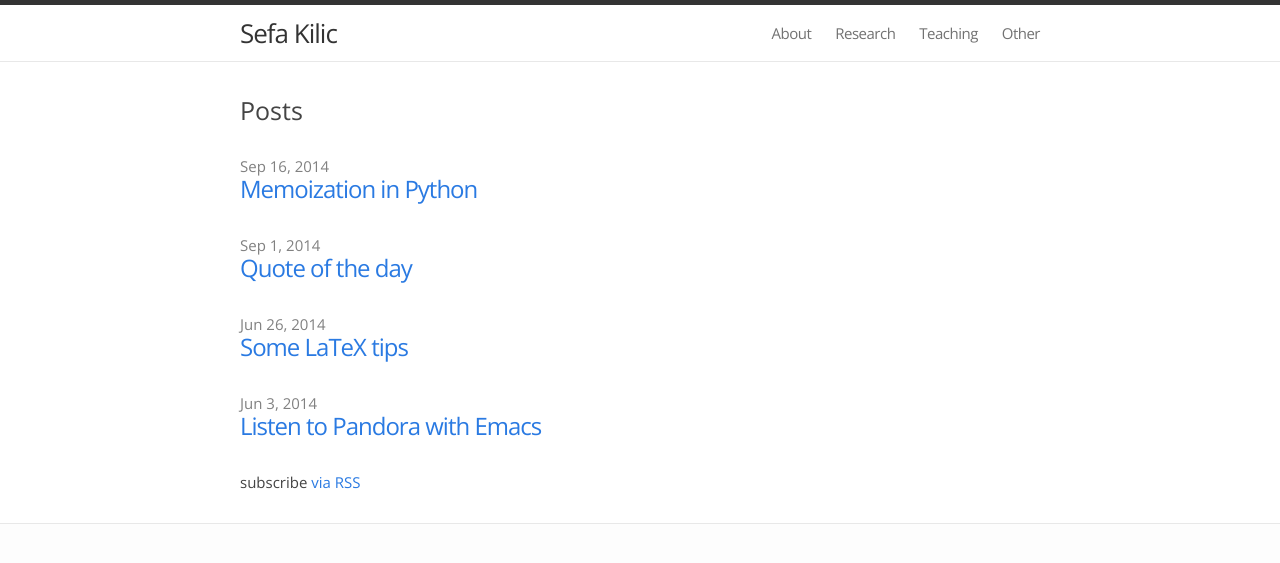
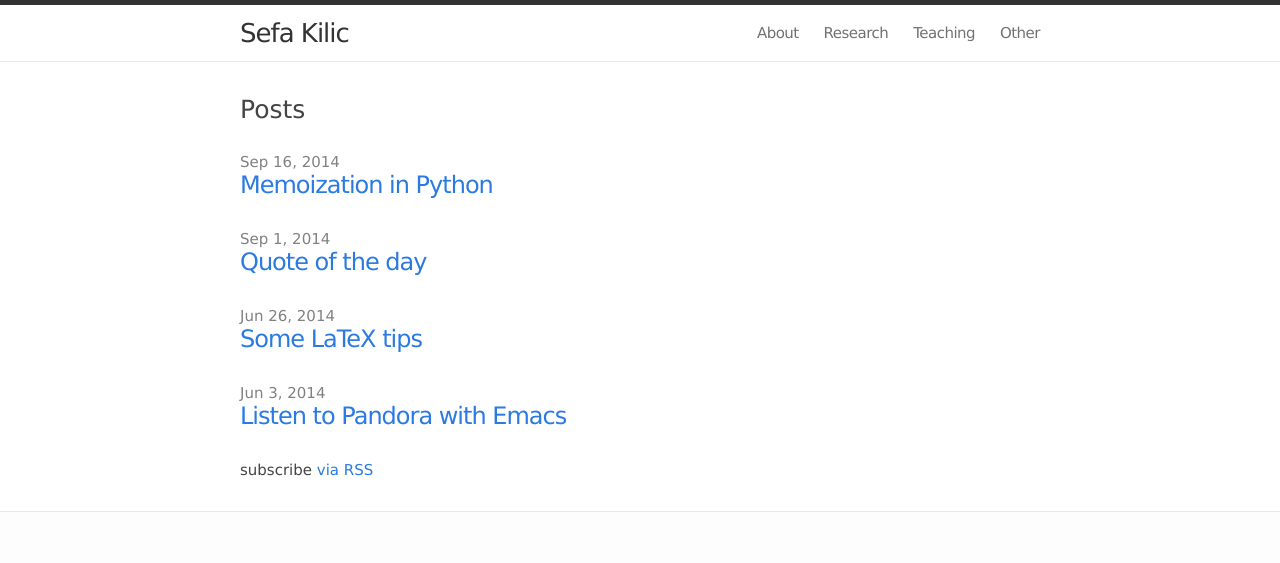
Before and after one commit to sefakilic/sefakilic.github.io, a Jekyll site: the page built from index.html, in a window 1280 px wide. Shown: the top 563 px of the page. Built offline with Jekyll 4.4.1, drawn with Linux system fonts in a browser that asks for light colours.

Commit message:
changed font

```diff
--- a/css/main.css
+++ b/css/main.css
@@ -9,9 +9,9 @@
 html, body { height: 100%; }
 
 body {
-  font-family: 'Open Sans', sans-serif;
+  font-family: 'Verdana', 'Open Sans', sans-serif;
   font-size: 15px;
-  line-height: 1.5;
+  line-height: 1.4;
   font-weight: 300;
   background-color: #fdfdfd;
   color: #444;
```
